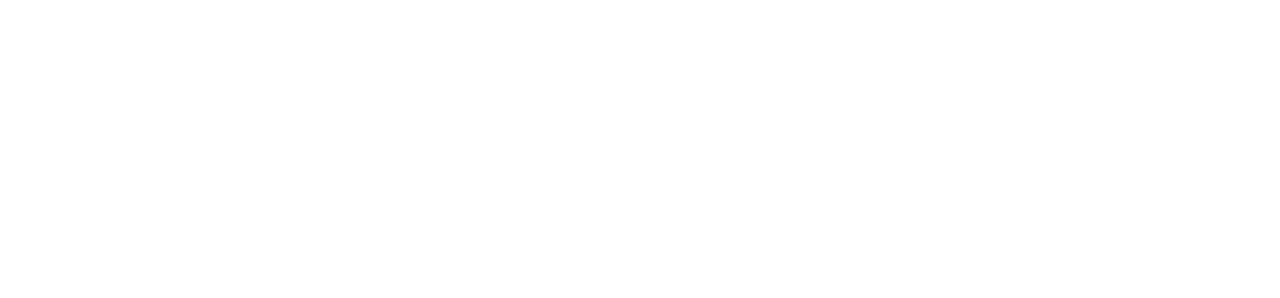
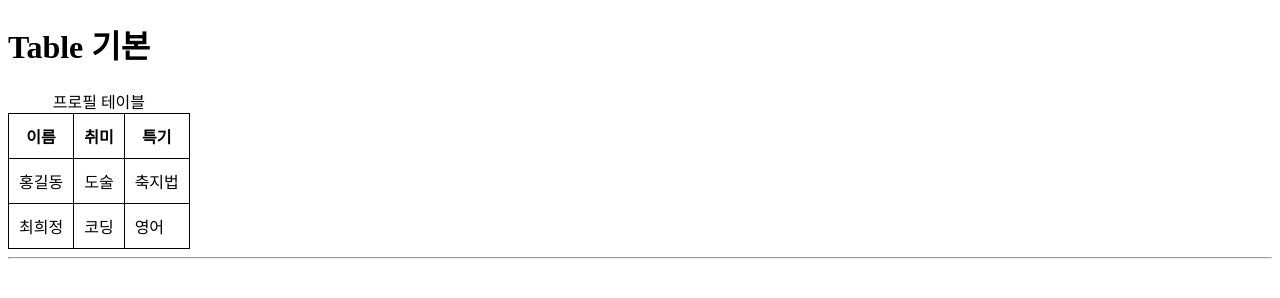
Before and after one commit to heeetc/header_responsive, a plain HTML site: page index.html in a window 1280 px wide. Drawn offline with Linux system fonts and the light colour scheme.

Commit message:
table 기본

```diff
--- a/index.html
+++ b/index.html
@@ -5,6 +5,40 @@
     <meta http-equiv="X-UA-Compatible" content="IE=edge" />
     <meta name="viewport" content="width=device-width, initial-scale=1.0" />
     <title>index</title>
+    <style>
+      table {
+        border: 1px solid black;
+        border-collapse: collapse;
+      }
+      th,
+      td {
+        border: 1px solid black;
+        padding: 10px;
+      }
+    </style>
   </head>
-  <body></body>
+  <body>
+    <h1>Table 기본</h1>
+    <table>
+      <caption>
+        프로필 테이블
+      </caption>
+      <tr>
+        <th>이름</th>
+        <th>취미</th>
+        <th>특기</th>
+      </tr>
+      <tr>
+        <td>홍길동</td>
+        <td>도술</td>
+        <td>축지법</td>
+      </tr>
+      <tr>
+        <td>최희정</td>
+        <td>코딩</td>
+        <td>영어</td>
+      </tr>
+    </table>
+    <hr />
+  </body>
 </html>
```
